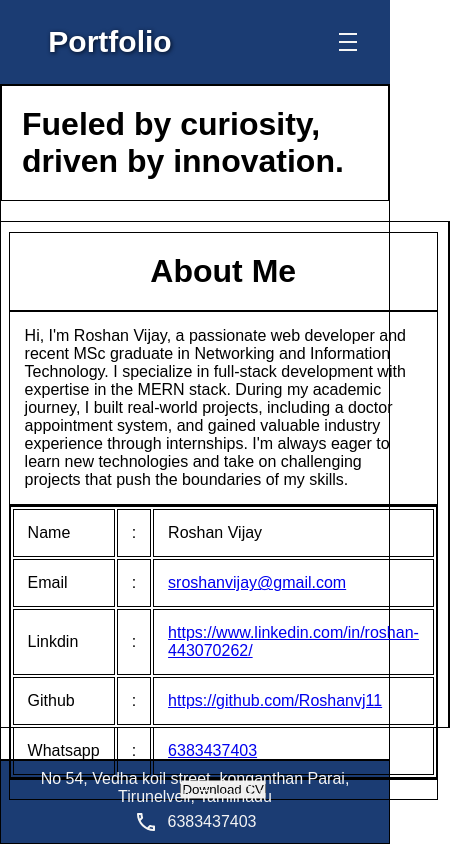
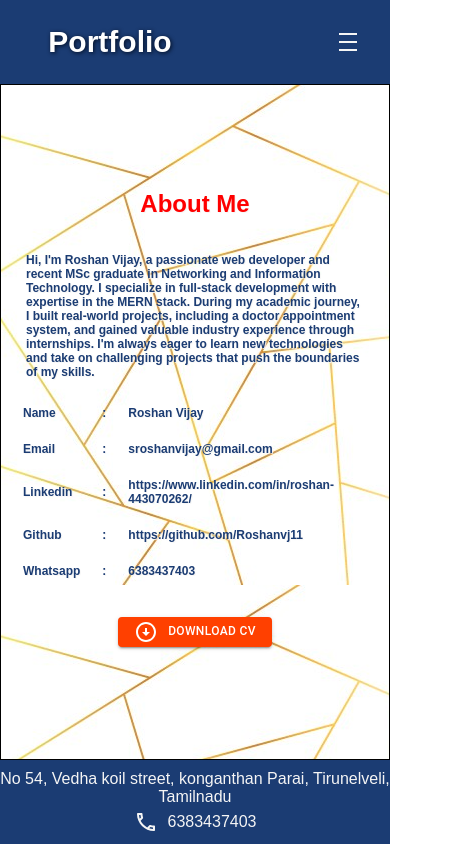
Before and after one commit to Roshanvj11/Roshan.github.io, a React (Create React App) app: page /#/about in a window 390 px wide. Shown: the whole page, 450 px wide, since content can reach past the window. Built offline with nearby package versions, Linux system fonts and the light colour scheme.

Commit message:
Media query implementation

```diff
--- a/src/css/About.css
+++ b/src/css/About.css
@@ -1,22 +1,30 @@
-.About{
+.About {
     border: 1px solid black;
     display: flex;
-    flex-direction:column;
+    flex-direction: row;
     /* justify-content: center; */
     align-items: center;
-    gap: 20px;
+    /* gap: 20px; */
     height: 80vh;
+    background-image: url("../images/bc.jpg");
+
 }
-.aboutQuotes{
+
+/* .aboutQuotes {
     border: 1px solid black;
     display: flex;
     flex-direction: row;
     justify-content: center;
     align-items: center;
-    width: 100%;
-    padding: 20px;
-}
-.AboutInnerContent{
+    color: #251d9d;
+    text-shadow: 1px 1px 4px white;
+    background-color: rgba(201, 181, 255, 0.5);
+    /* 0.5 represents 50% opacity */
+/* width: 100%;
+    padding: 20px; */
+/* } */
+*/
+/* .AboutInnerContent {
     border: 1px solid black;
     display: flex;
     flex-direction: row;
@@ -24,60 +32,213 @@
     align-items: center;
     gap: 10px;
     height: 60vh;
-}
-.aboutImage{
-    border: 1px solid black;
-    height: 60vh;
-    width: 100%;
-}
-.aboutContent{
-    border: 1px solid black;
-    display: flex;
-    flex-direction: column;
-    /* justify-content: center; */
-    padding: 10px;
-    height: 60vh;
+} */
 
-}
-.aboutHeading{
+.aboutImage {
     border: 1px solid black;
     display: flex;
     flex-direction: row;
     justify-content: center;
     align-items: center;
+    height: 80vh;
+    width: 100%;
+}
+
+.aboutImage img {
+    padding: 10px;
+    height: 36vh;
+}
+
+.aboutContent {
+    /* border: 1px solid black; */
+    display: flex;
+    flex-direction: column;
+    justify-content: center;
+    padding: 10px;
+    color: rgba(254, 0, 0, 0.2);
+    /* 0.5 represents 50% opacity */
+    height: 80vh;
+
+}
+
+.aboutHeading {
+    /* border: 1px solid black; */
+    display: flex;
+    flex-direction: row;
+    justify-content: flex-start;
+    align-items: center;
     /* height: 10vh; */
     padding: 20px;
+    font-weight: 600;
+    color: #fe0000;
+    text-shadow: 1px 1px 1px whitesmoke;
 }
-.aboutSummary{
-    border: 1px solid black;
+
+.aboutSummary {
+    /* border: 1px solid black; */
     display: flex;
     flex-direction: row;
     justify-content: center;
     align-items: center;
     padding: 15px;
     /* height: 16vh; */
+    font-size: 17px;
+    font-weight: 800;
+    text-shadow: 1px 1px 1px whitesmoke;
+    color: #1B3C73;
 }
-.aboutTable{
-    border: 1px solid black;
+
+.aboutTable {
+    /* border: 1px solid black; */
     display: flex;
     flex-direction: row;
     justify-content: center;
     align-items: center;
     /* height: 20vh; */
 }
-.aboutDownload{
-    border: 1px solid black;
+
+.aboutDownload {
+    /* border: 1px solid black; */
     display: flex;
     flex-direction: row;
     justify-content: center;
     align-items: center;
+    padding: 10px;
     height: 10vh;
 }
-.table{
+
+/* .table {
     border: 1px solid black;
-    height: 140px;
+} */
+
+.table a {
+    text-decoration: none;
+    color: #1B3C73;
+    text-shadow: 1px 1px 1px whitesmoke;
+    font-size: 17px;
+    font-weight: 600;
 }
-.table td{
-    border: 1px solid black;
-    padding: 14px;
+
+.table td {
+    /* border: 1px solid black; */
+    padding: 10px;
+    font-weight: 600;
+    font-size: 17px;
+    text-shadow: 1px 1px 1px whitesmoke;
+    color: #1B3C73;
+
 }
+
+/* animations */
+.aboutQuotes h1 {
+    animation-name: quote;
+    animation-duration: 1s;
+}
+
+@keyframes quote {
+    0% {
+        transform: translate(-200px, 0px);
+        opacity: 0;
+    }
+
+    50% {
+        opacity: 0.5;
+    }
+
+    100% {
+        transform: translate(0, 0);
+        opacity: 1;
+    }
+}
+
+.aboutHeading h1 {
+    animation-name: about;
+    animation-duration: 1s;
+}
+
+@keyframes about {
+    0% {
+        transform: translate(200px, 0px);
+        opacity: 0;
+    }
+
+    50% {
+        opacity: 0.5;
+    }
+
+    100% {
+        transform: translate(0, 0);
+        opacity: 1;
+    }
+}
+
+.aboutSummary p {
+    animation-name: summary;
+    animation-duration: 1s;
+}
+
+@keyframes summary {
+    0% {
+        transform: translate(0px, 0px);
+        opacity: 0;
+    }
+
+    50% {
+        opacity: 0.5;
+    }
+
+    100% {
+        transform: translate(0, 0);
+        opacity: 1;
+    }
+}
+
+.downloadbtn {
+    animation-name: button1;
+    background-color: #ff4000;
+    animation-duration: 1s;
+}
+
+@keyframes button1 {
+    0% {
+        transform: translate(-200px, 0px);
+        opacity: 0;
+    }
+
+    50% {
+        opacity: 0.2;
+    }
+
+    100% {
+        transform: translate(0, 0);
+        opacity: 1;
+    }
+}
+
+@media (max-width: 480px) {
+    .aboutImage {
+        display: none;
+    }
+
+    .aboutHeading {
+        display: flex;
+        flex-direction: row;
+        justify-content: center;
+        align-items: center;
+        font-size: 12px;
+    }
+    .aboutSummary {
+        font-size: 12px;
+    }
+    .table a {
+        font-size: 12px;
+    }
+    .table td {
+        font-size: 12px;
+    }
+    .downloadbtn{
+        height: 30px;
+        font-size: 10px;
+    }
+
+}
--- a/src/css/Footer.css
+++ b/src/css/Footer.css
@@ -1,5 +1,5 @@
 .footer {
-    border: 1px solid black;
+    /* border: 1px solid black; */
     display: flex;
     flex-direction: column;
     justify-content: center;
--- a/src/css/Home.css
+++ b/src/css/Home.css
@@ -1,5 +1,5 @@
 .Home {
-    border: 1px solid black;
+    /* border: 1px solid black; */
     display: flex;
     flex-direction: row;
     justify-content: center;
@@ -183,7 +183,7 @@
 }
 
 .homeImage {
-    background-image: linear-gradient(#40c9ff, #e81cff);
+    /* background-image: linear-gradient(#40c9ff, #e81cff); */
     /* border: 1px solid black; */
     display: flex;
     justify-content: center;
--- a/src/css/Navbar.css
+++ b/src/css/Navbar.css
@@ -52,7 +52,7 @@
 }
 
 .dropdown{
-    display: none;
+    visibility: hidden;
 }
 
 @media (max-width: 480px){
--- a/src/pages/About.js
+++ b/src/pages/About.js
@@ -1,20 +1,22 @@
 import React from 'react'
+import Button from '@mui/material/Button';
+import ArrowCircleDownIcon from '@mui/icons-material/ArrowCircleDown';
+import Men from '../images/men1.png';
+import handleResume from './Resume';
 import "../css/About.css"
 
 export default function About() {
   return (
     <div className='About' >
 
-      <div className='aboutQuotes'>
-        <h1>Fueled by curiosity, driven by innovation.</h1>
-      </div>
+      {/* <div className='aboutQuotes'>
+        <h1>Fueled by curiosity,driven by innovation</h1>
+      </div> */}
 
-      <div className='AboutInnerContent'>
+      {/* <div className='AboutInnerContent'> */}
 
         <div className='aboutImage'>
-          <p>
-            Image
-          </p>
+          <img src={Men} alt='men'/>
         </div>
 
         <div className='aboutContent'>
@@ -41,7 +43,7 @@ export default function About() {
                 <td><a href='https://mail.google.com/mail/?view=cm&to=sroshanvijay@gmail.com&su=Subject&body=BodyText'>sroshanvijay@gmail.com</a></td>
               </tr>
               <tr>
-                <td>Linkdin</td>
+                <td>Linkedin</td>
                 <td>:</td>
                 <td><a href='https://www.linkedin.com/in/roshan-443070262/'>https://www.linkedin.com/in/roshan-443070262/</a></td>
               </tr>
@@ -58,12 +60,14 @@ export default function About() {
             </table>
           </div>
           <div className='aboutDownload'>
-            <button>Download CV</button>
+            <Button className='downloadbtn' variant="contained" onClick={handleResume} sx={{ backgroundColor: '#ff4000',fontSize:'12px' }}>
+             <ArrowCircleDownIcon sx={{marginRight:"10px"}}/> download Cv
+            </Button>
           </div>
 
         </div>
 
-      </div>
+      {/* </div> */}
 
     </div>
   )
--- a/src/pages/Home.js
+++ b/src/pages/Home.js
@@ -6,19 +6,20 @@ import EmailIcon from '@mui/icons-material/Email';
 import FacebookOutlinedIcon from '@mui/icons-material/FacebookOutlined';
 import NavigationIcon from '@mui/icons-material/Navigation';
 import ArrowDownwardIcon from '@mui/icons-material/ArrowDownward';
-import { saveAs } from 'file-saver';
+// import { saveAs } from 'file-saver';
+import handleResume from './Resume';
 import "../css/Home.css"
 
 export default function Home() {
-  const handleResume = () => {
+  // const handleResume = () => {
 
-    const pdfBlob = new Blob(
-      ['Roshan vijay Resume'],
-      { type: 'application/pdf' }
-    );
+  //   const pdfBlob = new Blob(
+  //     ['Roshan vijay Resume'],
+  //     { type: 'application/pdf' }
+  //   );
 
-    saveAs(pdfBlob,"Roshan Vijay Resume.pdf")
-  }
+  //   saveAs(pdfBlob,"Roshan Vijay Resume.pdf")
+  // }
   return (
 
     <div className='Home'>
--- /dev/null
+++ b/src/pages/Resume.js
@@ -0,0 +1,11 @@
+import { saveAs } from 'file-saver';
+
+
+export default function handleResume() {
+    const pdfBlob = new Blob(
+        ['Roshan vijay Resume'],
+        { type: 'application/pdf' }
+      );
+
+      saveAs(pdfBlob,"Roshan Vijay Resume.pdf")
+}
```
Also changed, not shown: src/images/men.png (added), src/images/men1.png (added).
